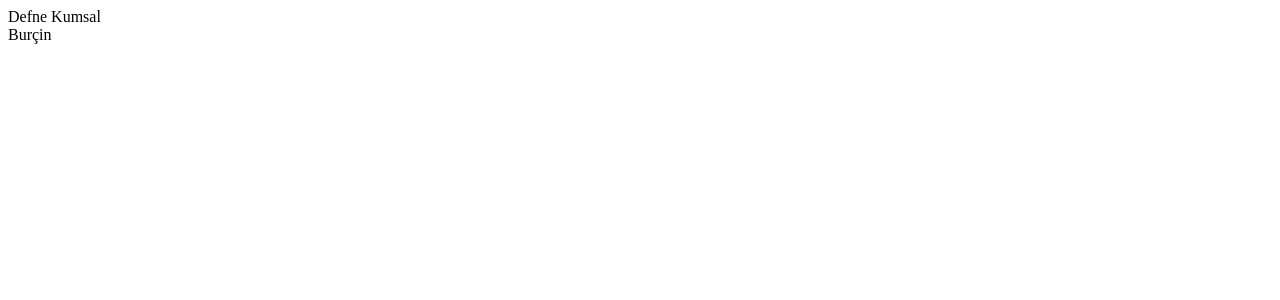
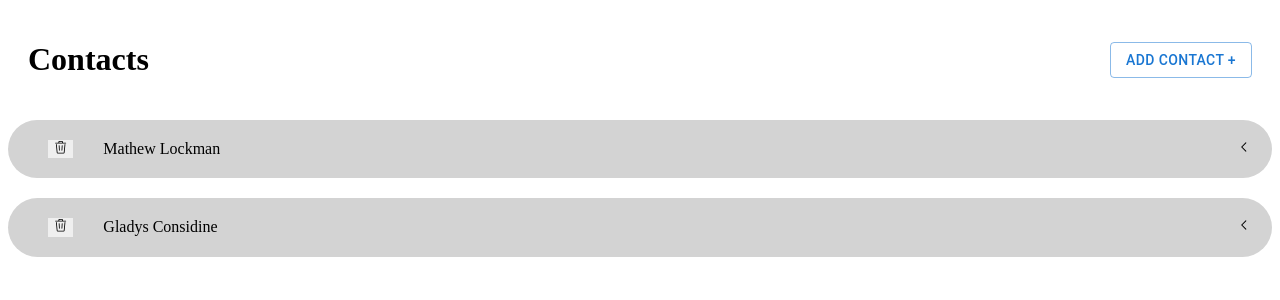
Before and after one commit to gokhanSucsuz/react-RTQ-usage-with-jason-server, a React (Vite) app: page / in a window 1280 px wide. Shown: the top 300 px of the page. Built offline with nearby package versions, Linux system fonts and the light colour scheme; data requests are answered from the project's data file.

Commit message:
panel is doing...

```diff
--- a/db.json
+++ b/db.json
@@ -1,12 +1,12 @@
 {
   "users": [
     {
-			"id": 1,
-			"name": "Defne Kumsal"
+      "name": "Mathew Lockman",
+      "id": 2
     },
     {
-			"id": 4,
-			"name": "Burçin"
+      "name": "Gladys Considine",
+      "id": 3
     }
   ]
 }
--- a/package.json
+++ b/package.json
@@ -12,6 +12,7 @@
   "dependencies": {
     "@emotion/react": "^11.11.4",
     "@emotion/styled": "^11.11.5",
+    "@faker-js/faker": "^8.4.1",
     "@mui/material": "^5.15.15",
     "@reduxjs/toolkit": "^2.2.3",
     "json-server": "^1.0.0-alpha.23",
--- a/src/App.css
+++ b/src/App.css
@@ -0,0 +1,12 @@
+.topArrangement {
+    display: flex;
+    justify-content: space-between;
+    align-items: center;
+    margin: 20px;
+    font-size: 16px;
+}
+
+.panelDiv {
+    border-radius: 30px;
+    background-color: lightgray;
+}
--- /dev/null
+++ b/src/components/AlbumList.jsx
@@ -0,0 +1,9 @@
+
+
+function AlbumList({ user }) {
+    return (
+        <div>{user.name} Album</div>
+    )
+}
+
+export default AlbumList
--- /dev/null
+++ b/src/components/ExpandablePanel.jsx
@@ -0,0 +1,31 @@
+/* eslint-disable react/prop-types */
+
+import { useState } from "react"
+import { GoChevronLeft } from "react-icons/go"
+
+
+function ExpandablePanel({ header, children }) {
+    const [expanded, setExpandend] = useState(false)
+
+    const handleClick = () => {
+        setExpandend(!expanded)
+    }
+    return (
+        <div className="panelDiv">
+            <div className="topArrangement">
+                <div className="topArrangement">
+                    {header}
+                </div>
+                <div onClick={handleClick}>
+                    <GoChevronLeft />
+                </div>
+            </div>
+
+            {
+                expanded && <div>{children}</div>
+            }
+        </div>
+    )
+}
+
+export default ExpandablePanel
--- a/src/components/UserList.jsx
+++ b/src/components/UserList.jsx
@@ -1,10 +1,14 @@
-import { Skeleton } from "@mui/material";
-import { useFetchUsersQuery } from "../store"
+import { Button, CircularProgress, Skeleton } from "@mui/material";
+import { useAddUserMutation, useFetchUsersQuery } from "../store"
 import { UserListItem } from "./UserListItem";
 
 export const UserList = () => {
-    const { data, isError, isFetching } = useFetchUsersQuery();
+    const { data: record, isError, isFetching } = useFetchUsersQuery();
+    const [addUser, results] = useAddUserMutation();
 
+    const handleUserAdd = () => {
+        addUser()
+    }
     let content;
     if (isFetching) {
         content = (
@@ -13,12 +17,22 @@ export const UserList = () => {
     } else if (isError) {
         content = <div>Error!</div>
     } else {
-        content = data.map((user, index) => {
+        content = record.map((user, index) => {
             return <UserListItem key={index} user={user} />
         })
     }
 
     return (
-        <div>{content}</div>
+        <div>
+            <div className="topArrangement">
+                <h1>Contacts</h1>
+                <Button variant="outlined" onClick={handleUserAdd}>{results.isLoading ? (
+                    <CircularProgress />) : <span>Add Contact +</span>
+                }</Button>
+            </div>
+
+
+
+            {content}</div>
     )
 }
--- a/src/components/UserListItem.jsx
+++ b/src/components/UserListItem.jsx
@@ -1,7 +1,29 @@
-import React from 'react'
+/* eslint-disable react/prop-types */
+import { GoTrash } from "react-icons/go"
+import AlbumList from "./AlbumList"
+import ExpandablePanel from "./ExpandablePanel"
+import { useRemoveUserMutation } from "../store"
+import { CircularProgress } from "@mui/material"
 
 export const UserListItem = ({ user }) => {
+
+    const [removeUser, results] = useRemoveUserMutation()
+    const handleClick = () => {
+        removeUser(user)
+    }
+    const header = (
+        <>
+            {results.isLoading ? (
+                <CircularProgress style={{ width: 20, height: 20, marginRight: 3 }} />) : <button style={{ marginRight: 30, border: "none", cursor: "pointer" }} onClick={handleClick}><GoTrash /></button>}
+            {user.name}
+
+        </>
+    )
     return (
-        <div>{user.name}</div>
+        <div>
+            <ExpandablePanel header={header} >
+                <AlbumList user={user} />
+            </ExpandablePanel>
+        </div>
     )
 }
--- a/src/store/apis/usersApi.js
+++ b/src/store/apis/usersApi.js
@@ -1,3 +1,4 @@
+import { faker } from "@faker-js/faker";
 import { createApi, fetchBaseQuery } from "@reduxjs/toolkit/query/react";
 
 const pause = (duration) => {
@@ -18,6 +19,7 @@ export const usersApi = createApi({
 	endpoints(builder) {
 		return {
 			fetchUsers: builder.query({
+				providesTags: ["User"],
 				query: () => {
 					return {
 						url: "/users",
@@ -26,20 +28,26 @@ export const usersApi = createApi({
 				},
 			}),
 			addUser: builder.mutation({
+				invalidatesTags: () => {
+					return [{ type: "User" }];
+				},
 				query: () => {
 					return {
 						url: "/users",
 						method: "POST",
 						body: {
-							name: "Gökhan",
+							name: faker.person.fullName(),
 						},
 					};
 				},
 			}),
 			removeUser: builder.mutation({
+				invalidatesTags: () => {
+					return [{ type: "User" }];
+				},
 				query: (user) => {
 					return {
-						url: `/user/${user.id}`,
+						url: `/users/${user.id}`,
 						method: "DELETE",
 					};
 				},
```
Also changed, not shown: 1 other file (tests, documents, lock files or other folders). Lines whose indentation alone changed are shown as unchanged.
